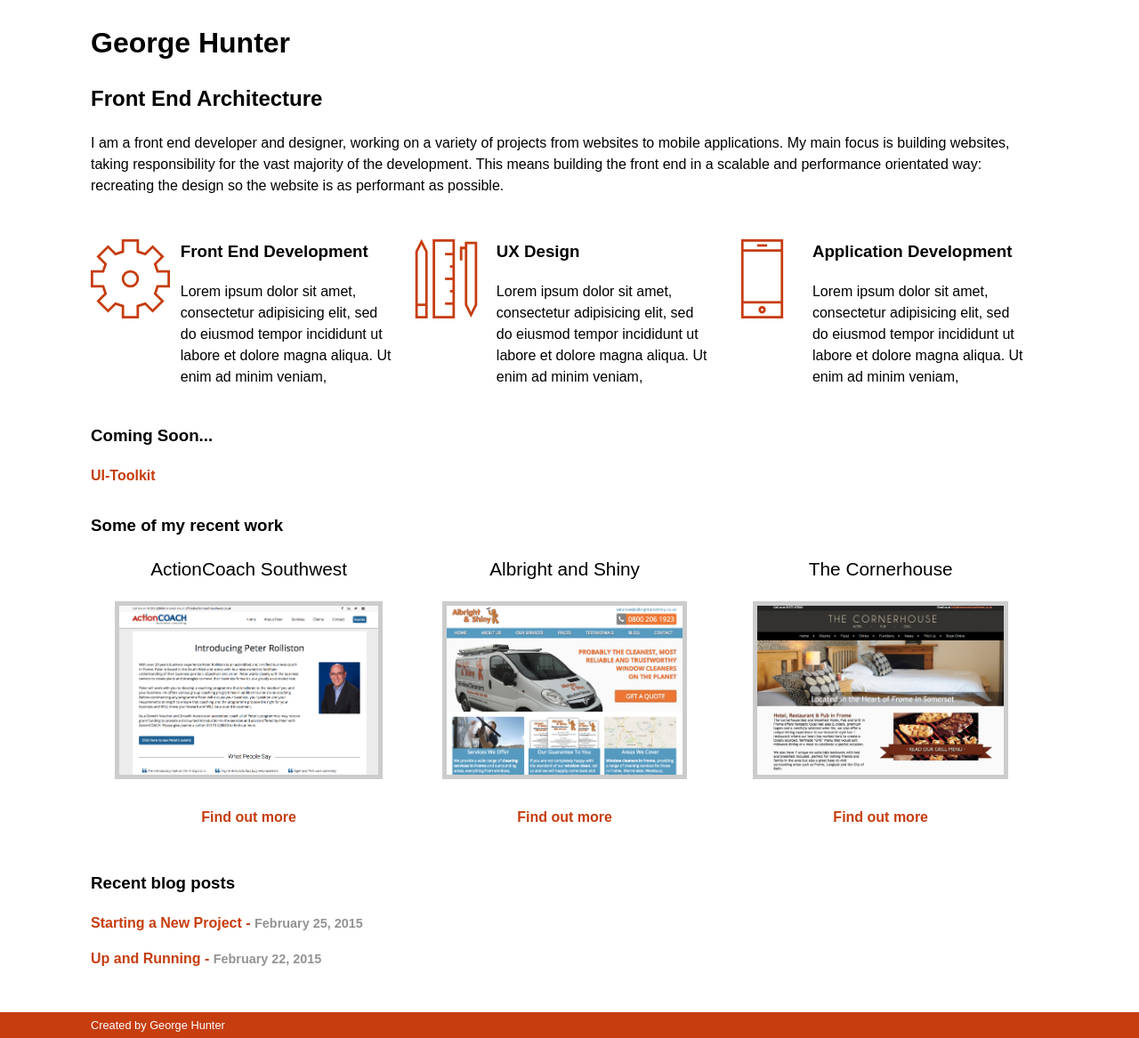
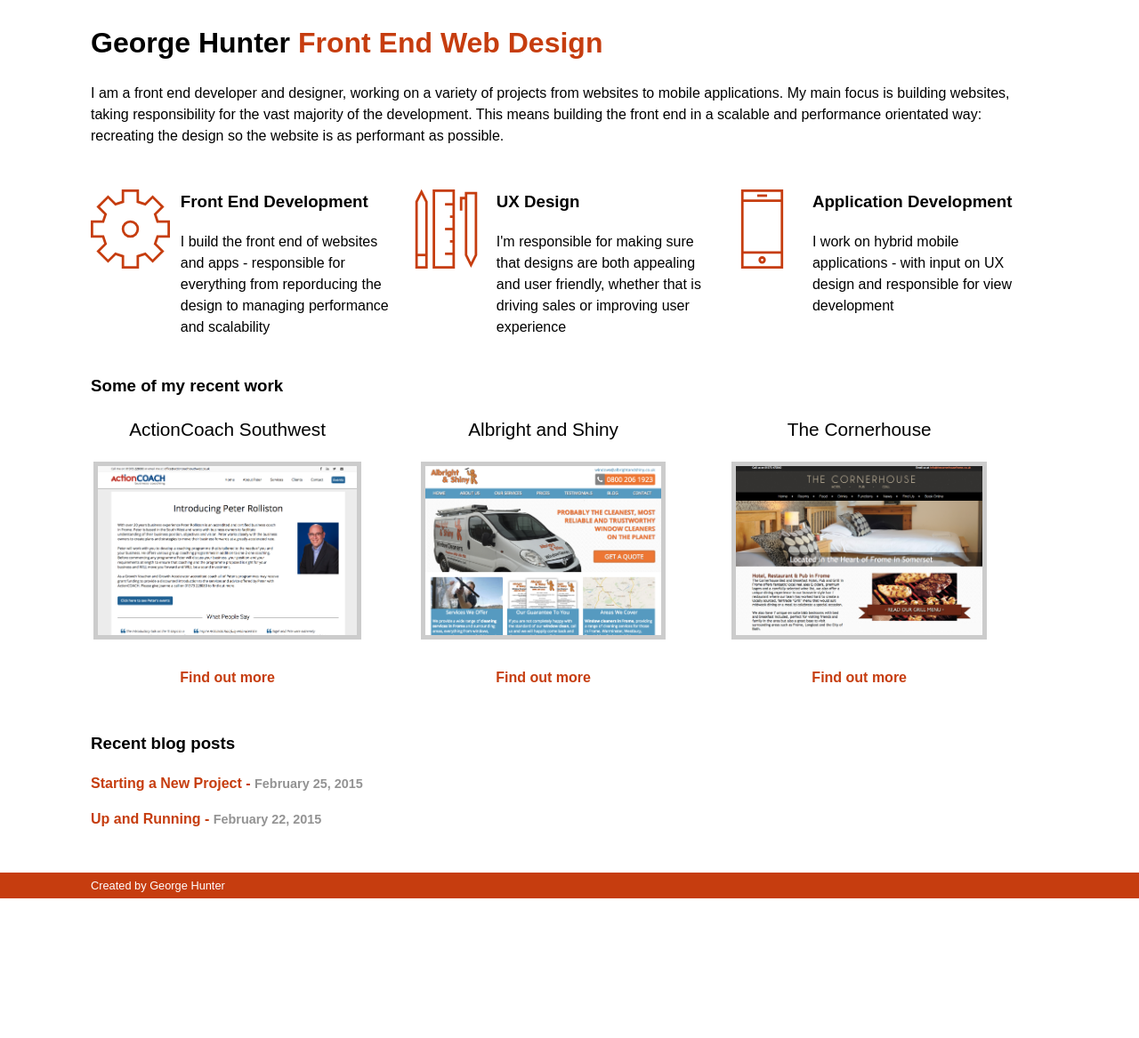
Before and after one commit to GeorgeHunter/GeorgeHunter.github.io, a Jekyll site: the page built from index.html, in a window 1280 px wide. Shown: the part 402-1569 px from the top of the page at 89% size. Built offline with Jekyll 4.4.1, drawn with Linux system fonts in a browser that asks for light colours; after the commit the page ends 1412 px from its top, so only the background shows below that.

```diff
--- a/blog.html
+++ b/blog.html
@@ -6,7 +6,8 @@ weight: 2
 ---
 
   {% for post in site.posts %}
-  	<a href="{{ post.url }}">{{ post.title }}</a>
+  	<a class="title--section" href="{{ post.url }}">{{ post.title }}</a>
   	<p>{{ post.date | date: '%B %d, %Y' }}</p>
+	{{ post.content | striphtml | truncatewords:60}}
   	<p>{{ post.tagline }}</p>
   {% endfor %}
--- a/css/main.scss
+++ b/css/main.scss
@@ -118,6 +118,10 @@ h1, h2, h3, h4, h5, h6, p {
 	width: 100%;
 }
 
+.title--section {
+  font-size: 1.8em;
+}
+
 .site-nav {
 	line-height: 48px;
 	margin: 0;
@@ -221,3 +225,22 @@ ul {
 .mb {
 	margin-bottom: $vertical;
 }
+
+.row {
+  @extend .cf;
+}
+
+
+.row .section:first-child {
+  margin-left: -24px;
+}
+
+.row .section:last-child {
+  margin-right: -24px;
+}
+
+// Skin
+
+.highlight {
+  color: $orange;
+}
--- a/index.html
+++ b/index.html
@@ -4,8 +4,7 @@ layout: default
 
 <div class="banner"></div>
 
-<h1>George Hunter</h1>
-<h2>Front End Architecture</h2>
+<h1>George Hunter <span class="highlight">Front End Web Design</span></h1>
 
 <section class="section test">
 	<p>
@@ -13,14 +12,13 @@ layout: default
 	</p>
 </section>
 
-
+<div class="cf">
 	<div class="thirds mb cf">
 		<img class="media__img" src="images/icons/basic_gear.svg">
 		<div class="media__text">
 			<h3>Front End Development</h3>
 			<p>
-				Lorem ipsum dolor sit amet, consectetur adipisicing elit, sed do eiusmod
-		   		tempor incididunt ut labore et dolore magna aliqua. Ut enim ad minim veniam,
+				I build the front end of websites and apps - responsible for everything from reporducing the design to managing performance and scalability
 		   	</p>
 	 	</div>
 	</div>
@@ -29,9 +27,8 @@ layout: default
 		<div class="media__text">
 			<h3>UX Design</h3>
 			<p>
-				Lorem ipsum dolor sit amet, consectetur adipisicing elit, sed do eiusmod
-				tempor incididunt ut labore et dolore magna aliqua. Ut enim ad minim veniam,
-			<p></p>
+				I'm responsible for making sure that designs are both appealing and user friendly, whether that is driving sales or improving user experience
+			</p>
 	 	</div>
 	</div>
 	<div class="thirds mb cf">
@@ -39,17 +36,16 @@ layout: default
 		<div class="media__text">
 			<h3>Application Development</h3>
 			<p>
-				Lorem ipsum dolor sit amet, consectetur adipisicing elit, sed do eiusmod
-				tempor incididunt ut labore et dolore magna aliqua. Ut enim ad minim veniam,
+				I work on hybrid mobile applications - with input on UX design and responsible for view development
 			</p>
 	 	</div>
 	</div>
-    <h3>Coming Soon...</h3>
-    <a href="#" style="margin-bottom: 30px; display: block">UI-Toolkit</a>
+</div>
 
 
 <h3>Some of my recent work</h3>
 
+<div class="row">
 	{% for item in site.data.items %}
 		<div class="portfolio thirds section">
 			<p class="portfolio__title">{{ item.name }}</p>
@@ -59,6 +55,8 @@ layout: default
 			<a class="block">Find out more</a>
 		</div>
 	{% endfor %}
+</div>
+
 
 <section class="section">
 	<h3>Recent blog posts</h3>
```
Also changed, not shown: _posts/2015-02-22-up-and-running.md (+1 -1 lines), about.md (+14 -0 lines), 6 other files. Lines whose indentation alone changed are shown as unchanged.
